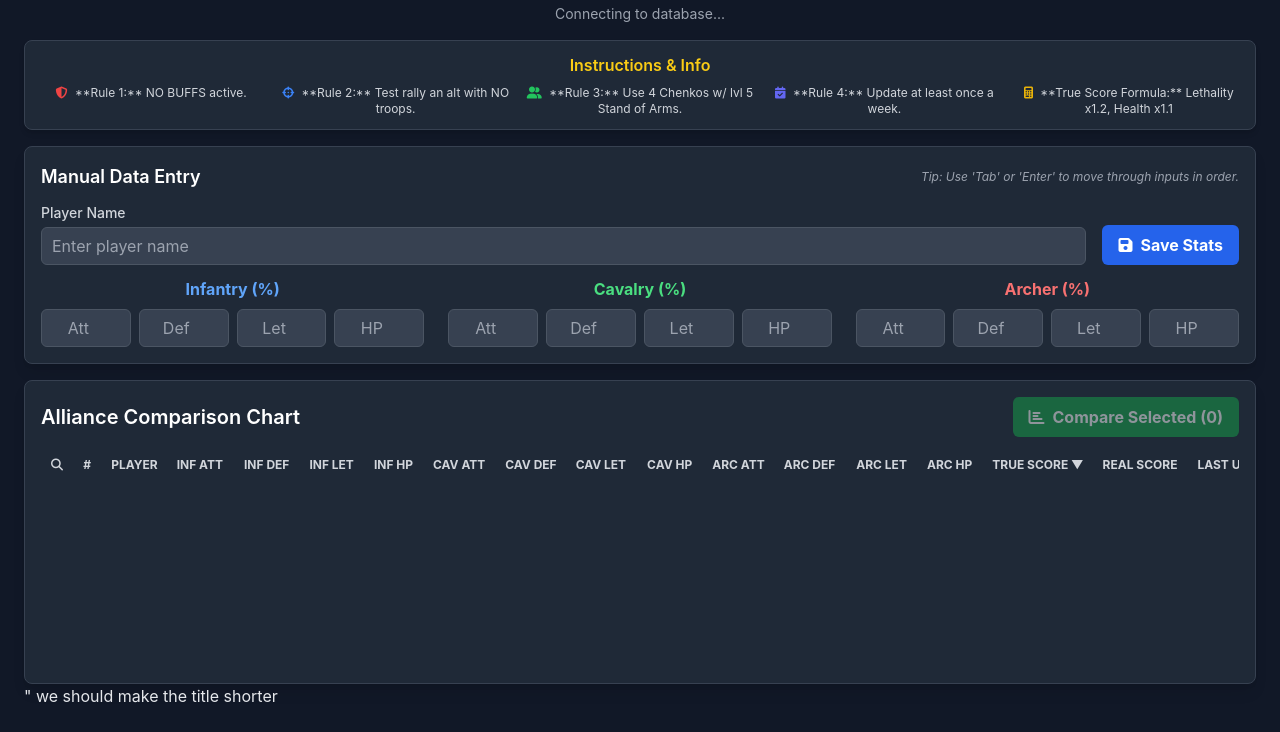
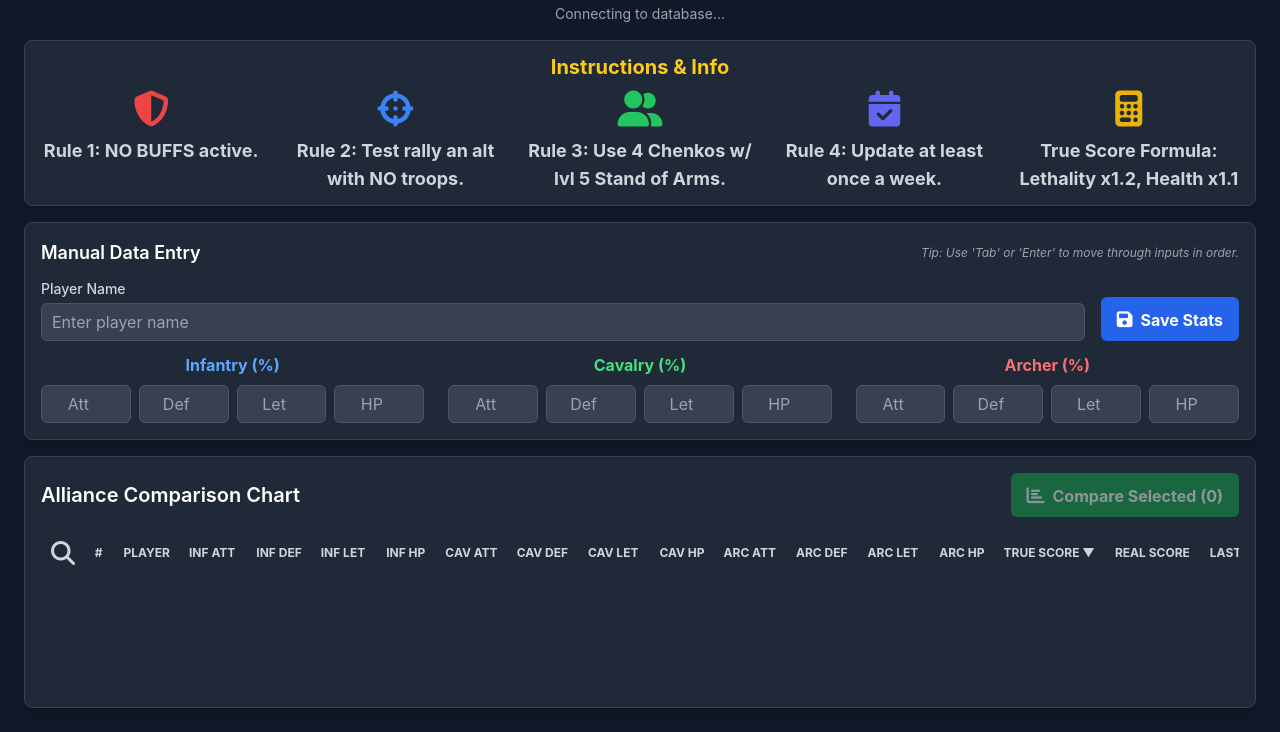
Before and after one commit to xxxhamby/alliance-stats-chart, a plain HTML site: page index.html in a window 1280 px wide. Shown: the part 68-800 px from the top of the page. Drawn offline with nearby package versions, Linux system fonts and the light colour scheme; no server answers.

Commit message:
Update index3.11.html

```diff
--- a/index.html
+++ b/index.html
@@ -4,7 +4,7 @@
 <head>
     <meta charset="UTF-8">
     <meta name="viewport" content="width=device-width, initial-scale=1.0">
-    <title>Alliance Stat Comparison Dashboard</title>
+    <title>Alliance Stats</title>
     <script src="https://cdn.tailwindcss.com"></script>
     <link rel="stylesheet" href="https://cdnjs.cloudflare.com/ajax/libs/font-awesome/6.4.2/css/all.min.css">
     <script src="https://cdn.jsdelivr.net/npm/chart.js"></script>
@@ -86,13 +86,13 @@
 
     <!-- Instructions -->
     <div class="card p-3 rounded-lg shadow-md flex-shrink-0">
-        <h3 class="text-md font-semibold text-center text-yellow-400 mb-2">Instructions & Info</h3>
-        <ul class="text-xs text-gray-300 grid grid-cols-1 md:grid-cols-5 gap-x-4 text-center">
-            <li><i class="fas fa-shield-alt mr-1 text-red-500"></i> **Rule 1:** NO BUFFS active.</li>
-            <li><i class="fas fa-crosshairs mr-1 text-blue-500"></i> **Rule 2:** Test rally an alt with NO troops.</li>
-            <li><i class="fas fa-user-friends mr-1 text-green-500"></i> **Rule 3:** Use 4 Chenkos w/ lvl 5 Stand of Arms.</li>
-            <li><i class="fas fa-calendar-check mr-1 text-indigo-500"></i> **Rule 4:** Update at least once a week.</li>
-            <li class="hidden md:block"><i class="fas fa-calculator mr-1 text-yellow-500"></i> **True Score Formula:** Lethality x1.2, Health x1.1</li>
+        <h3 class="text-xl font-bold text-center text-yellow-400 mb-2">Instructions & Info</h3>
+        <ul class="text-lg font-bold text-gray-300 grid grid-cols-1 md:grid-cols-5 gap-x-4 text-center items-start">
+            <li><i class="fas fa-shield-alt text-4xl text-red-500 mb-2"></i><br>Rule 1: NO BUFFS active.</li>
+            <li><i class="fas fa-crosshairs text-4xl text-blue-500 mb-2"></i><br>Rule 2: Test rally an alt with NO troops.</li>
+            <li><i class="fas fa-user-friends text-4xl text-green-500 mb-2"></i><br>Rule 3: Use 4 Chenkos w/ lvl 5 Stand of Arms.</li>
+            <li><i class="fas fa-calendar-check text-4xl text-indigo-500 mb-2"></i><br>Rule 4: Update at least once a week.</li>
+            <li class="hidden md:block"><i class="fas fa-calculator text-4xl text-yellow-500 mb-2"></i><br>True Score Formula: Lethality x1.2, Health x1.1</li>
         </ul>
     </div>
 
@@ -110,10 +110,10 @@
                 </div>
                 <div class="flex items-end space-x-2 flex-shrink-0">
                     <button type="submit" id="submit-btn" class="bg-blue-600 hover:bg-blue-700 text-white font-bold py-2 px-4 rounded-md btn">
-                        <i class="fas fa-save mr-2"></i>Save Stats
+                        <i class="fas fa-save mr-2 text-lg"></i>Save Stats
                     </button>
                     <button type="button" id="cancel-edit-btn" onclick="cancelEdit()" class="bg-gray-500 hover:bg-gray-600 text-white font-bold py-2 px-4 rounded-md btn hidden">
-                        <i class="fas fa-times mr-2"></i>Cancel
+                        <i class="fas fa-times mr-2 text-lg"></i>Cancel
                     </button>
                 </div>
             </div>
@@ -156,14 +156,14 @@
         <div class="flex justify-between items-center mb-3 flex-shrink-0">
             <h2 class="text-xl font-semibold text-white">Alliance Comparison Chart</h2>
             <button id="compare-selected-btn" class="bg-green-600 hover:bg-green-700 text-white font-bold py-2 px-4 rounded-md btn" disabled>
-                <i class="fas fa-chart-bar mr-2"></i>Compare Selected (0)
+                <i class="fas fa-chart-bar mr-2 text-lg"></i>Compare Selected (0)
             </button>
         </div>
         <div class="overflow-y-auto flex-grow">
             <table class="w-full text-left text-sm">
                 <thead class="table-header text-xs text-gray-300 uppercase">
                     <tr>
-                        <th class="w-12 text-center" title="Compare Players"><i class="fas fa-search"></i></th>
+                        <th class="w-12 text-center" title="Compare Players"><i class="fas fa-search text-2xl"></i></th>
                         <th class="w-12 text-center" onclick="sortStats('rank')">#</th>
                         <th onclick="sortStats('playerName')">Player</th>
                         <th class="bg-blue-900/50" onclick="sortStats('infAttack')">Inf Att</th>
@@ -368,9 +368,9 @@
                         <td class="font-bold text-gray-300">${stat.realScore.toLocaleString()}</td>
                         <td class="text-xs text-gray-400">${formattedDate}</td>
                         <td>
-                             <button onclick="showHistory('${stat.playerName}')" class="text-indigo-400 hover:text-indigo-300 mr-2"><i class="fas fa-history"></i></button>
-                             <button onclick="enterEditMode('${stat.id}')" class="text-blue-400 hover:text-blue-300 mr-2"><i class="fas fa-pencil-alt"></i></button>
-                             <button onclick="deleteStat('${stat.id}', '${stat.playerName}')" class="text-red-400 hover:text-red-300"><i class="fas fa-trash-alt"></i></button>
+                             <button onclick="showHistory('${stat.playerName}')" class="text-indigo-400 hover:text-indigo-300 mr-2 text-xl"><i class="fas fa-history"></i></button>
+                             <button onclick="enterEditMode('${stat.id}')" class="text-blue-400 hover:text-blue-300 mr-2 text-xl"><i class="fas fa-pencil-alt"></i></button>
+                             <button onclick="deleteStat('${stat.id}', '${stat.playerName}')" class="text-red-400 hover:text-red-300 text-xl"><i class="fas fa-trash-alt"></i></button>
                         </td>
                     </tr>
                 `;
@@ -491,7 +491,7 @@
                                 ${growthHtml}
                             </div>
                         </div>
-                        <button class="text-sm text-yellow-400 hover:text-yellow-300 ml-4 btn" onclick="revertToStat('${stat.id}', '${stat.playerName}')"><i class="fas fa-undo"></i> Revert</button>
+                        <button class="text-sm text-yellow-400 hover:text-yellow-300 ml-4 btn" onclick="revertToStat('${stat.id}', '${stat.playerName}')"><i class="fas fa-undo text-lg"></i> Revert</button>
                     </div>
                     <div class="text-xs text-gray-400 grid grid-cols-3 gap-x-4 mt-2 hidden cursor-pointer"></div>
                 `;
@@ -675,5 +675,3 @@
     </script>
 </body>
 </html>
-"
-we should make the title shorter
```
